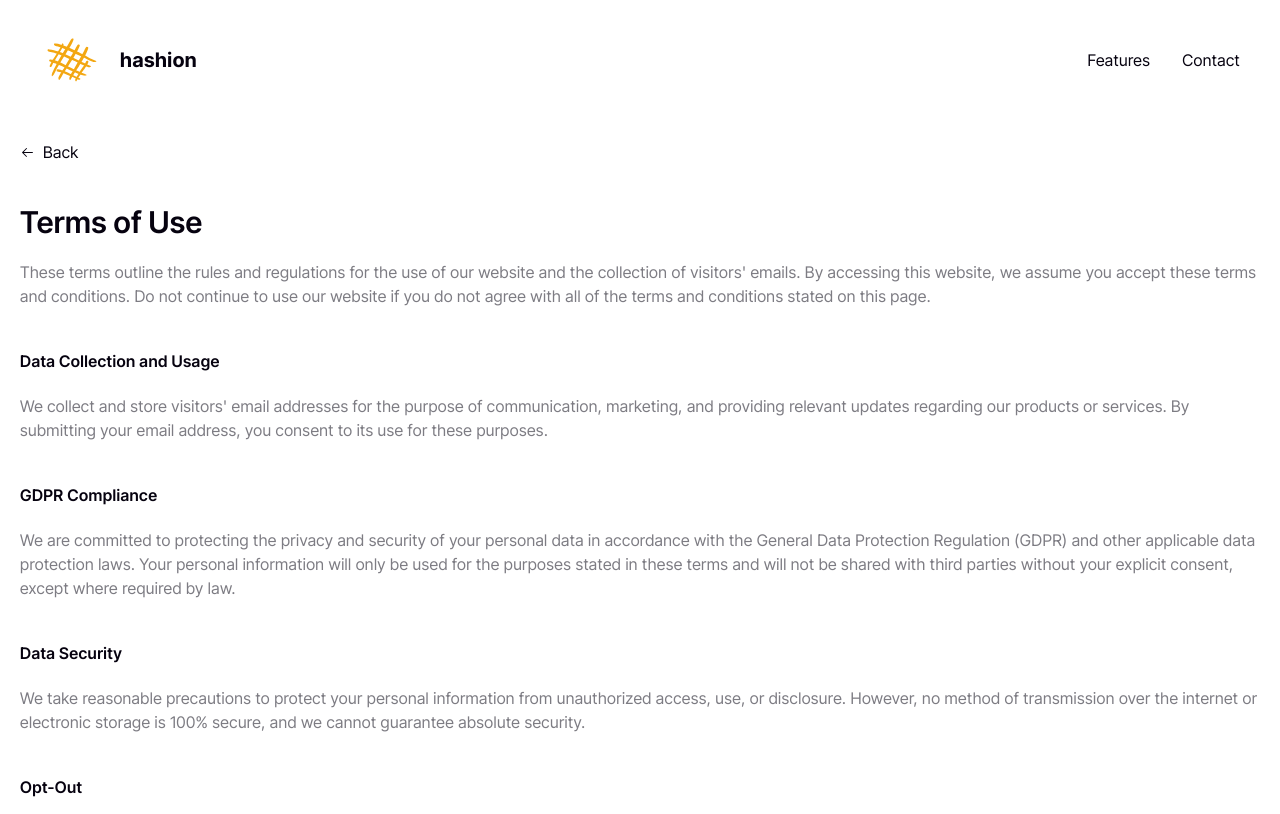
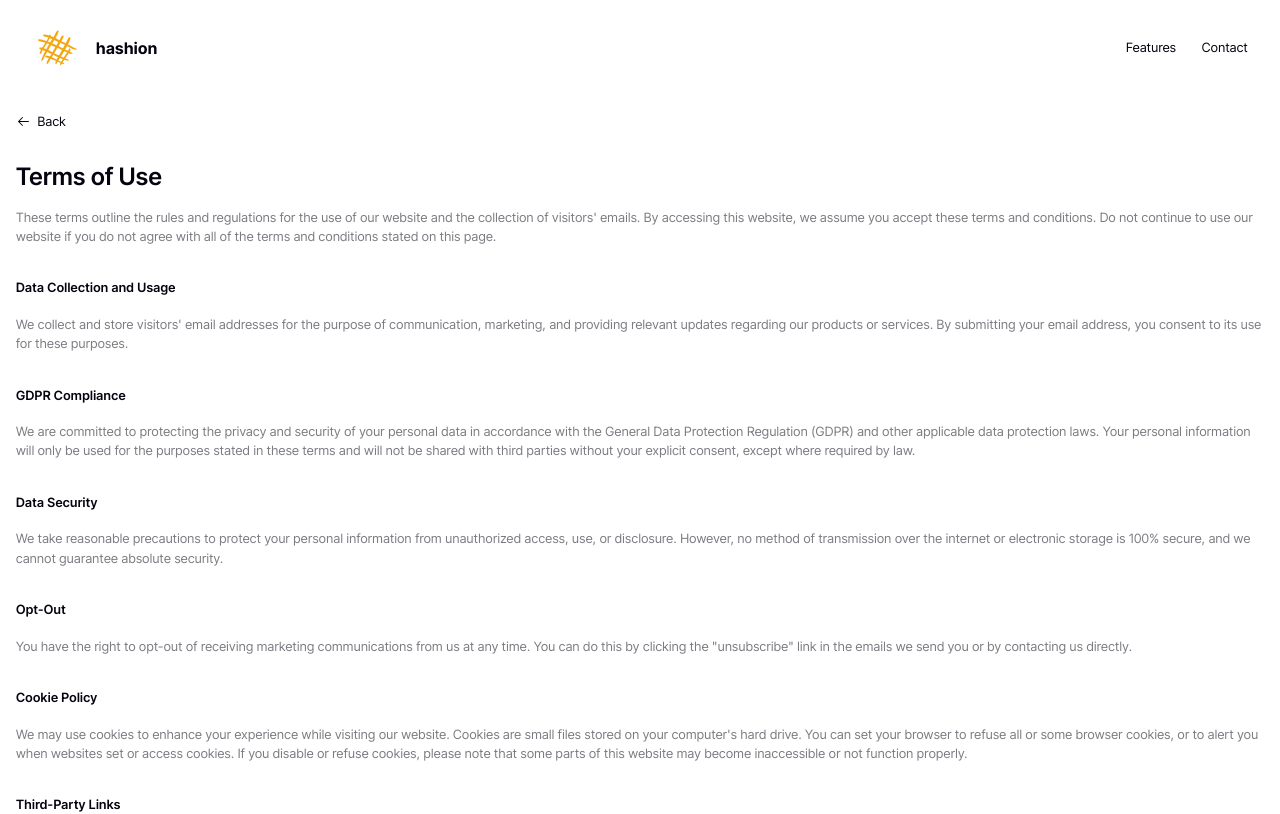
Before and after one commit to samiralibabic/hashnode-notion-integration, a Next.js app in the folder waitlist/: page /terms in a window 1280 px wide. Shown: the top 814 px of the page. Built offline with nearby package versions, Linux system fonts and the light colour scheme.

Commit message:
feat(waitlist): change layout for features and video (show in two columns on big screens), adjust font-sizing, fix typos

```diff
--- a/waitlist/app/globals.css
+++ b/waitlist/app/globals.css
@@ -4,7 +4,7 @@
 
 @layer base {
   html {
-    @apply scroll-smooth;
+    @apply scroll-smooth text-[1vw];
   }
 
   body {
--- a/waitlist/app/page.tsx
+++ b/waitlist/app/page.tsx
@@ -15,14 +15,15 @@ export default function Home() {
 
       <Hero />
 
-      <Features />
+      <div className="xl:flex xl:flex-row">
+        <Features />
 
-      <Video />
+        <Video />
+      </div>
 
       <CTA />
 
       <Footer />
-
     </>
   );
 }
--- a/waitlist/components/Features.tsx
+++ b/waitlist/components/Features.tsx
@@ -9,7 +9,7 @@ export default function Features() {
         <div className="relative w-20 h-16 row-span-2 align-top">
           <Image
             src="two-way-sync.svg"
-            alt="Mobile App Screenshots"
+            alt="Two-way sync icon"
             fill
           />
         </div>
@@ -25,7 +25,7 @@ export default function Features() {
         <div className="relative w-20 h-16 row-span-2 align-top">
           <Image
             src="edit-anywhere.svg"
-            alt="Mobile App Screenshots"
+            alt="Edit anywhere icon"
             fill
           />
         </div>
@@ -41,7 +41,7 @@ export default function Features() {
         <div className="relative w-20 h-16 row-span-2 align-top">
           <Image
             src="link-everything.svg"
-            alt="Mobile App Screenshots"
+            alt="Link everything icon"
             fill
           />
         </div>
--- a/waitlist/components/Logo.tsx
+++ b/waitlist/components/Logo.tsx
@@ -7,7 +7,7 @@ export default function Logo() {
       <Link href="/" className="relative w-16 h-16 mr-4">
         <Image
           src="/logo-icon.svg"
-          alt="Hasion logo"
+          alt="Hashion logo"
           fill
         />
       </Link>
```
